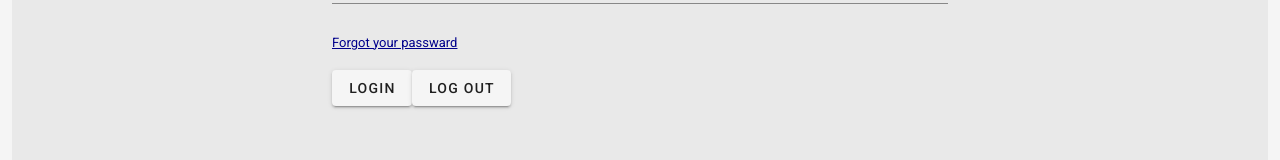
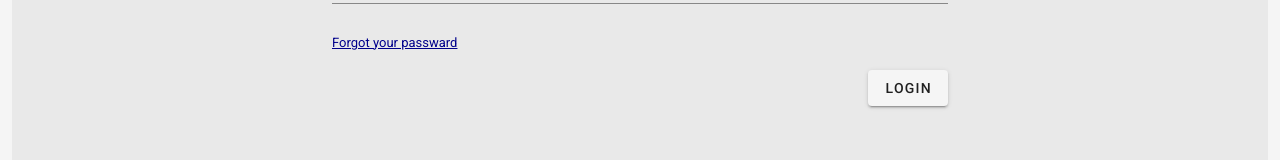
Before and after one commit to hayaba/webapp-vala, a Vue app: page /login in a window 1280 px wide. Shown: the part 302-462 px from the top of the page. Built offline with nearby package versions, Linux system fonts and the light colour scheme.

Commit message:
Update Login.vue

```diff
--- a/src/views/Login.vue
+++ b/src/views/Login.vue
@@ -9,9 +9,9 @@
           <v-text-field type="email" label="E-mail"></v-text-field>
           <v-text-field type="password" label="Password"></v-text-field>
           <a href>Forgot your passward</a>
-
-          <v-btn @click.prevent="signIn()">login</v-btn>
-          <v-btn @click.prevent="signOut()">log out</v-btn>
+          <div id="btn-section">
+            <v-btn @click.prevent="signIn()">login</v-btn>
+          </div>
         </v-flex>
       </v-col>
     </v-row>
@@ -45,7 +45,6 @@ export default {
   //         console.log(error)
   //     })
   //   },
-  //   signOut() {}
   // }
 };
 </script>
@@ -72,4 +71,9 @@ a {
   text-decoration: underline;
   font-size: small;
 }
+
+#btn-section {
+  display: flex;
+  justify-content: flex-end;
+}
 </style>
```
